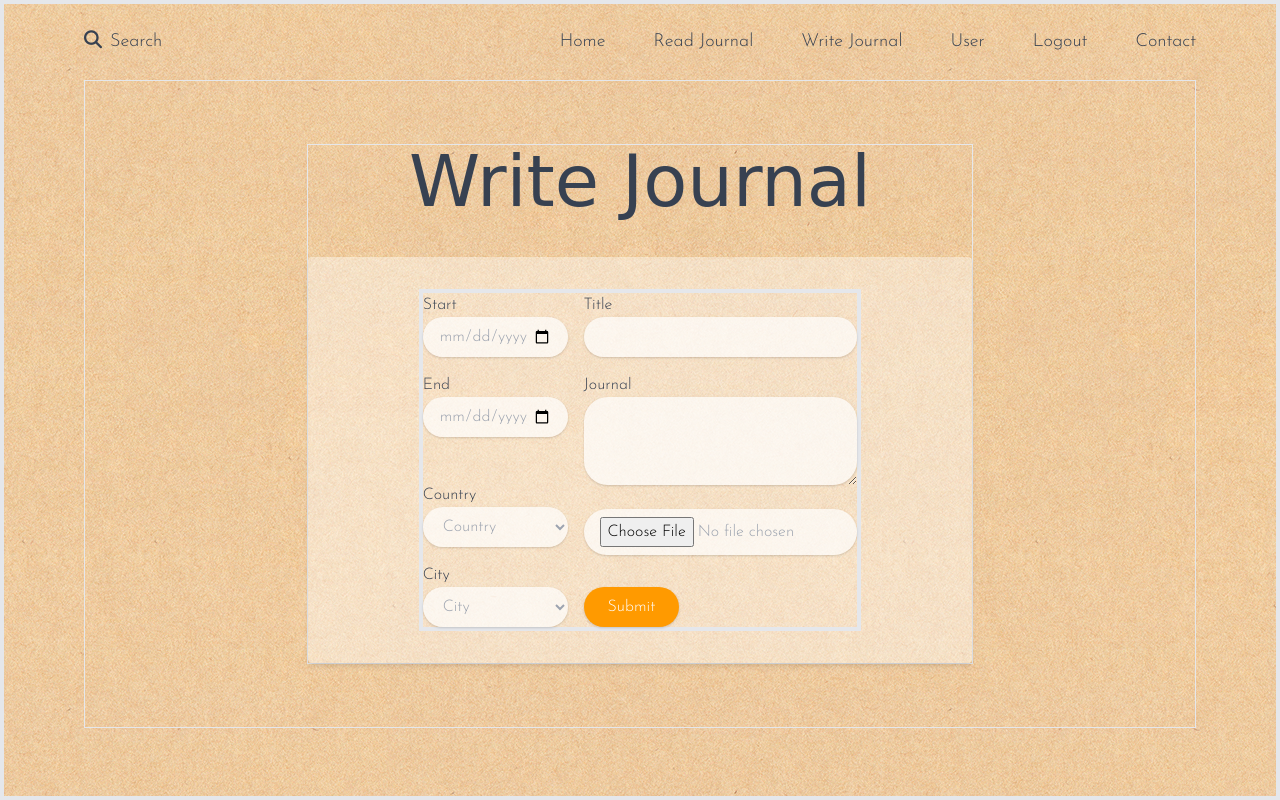
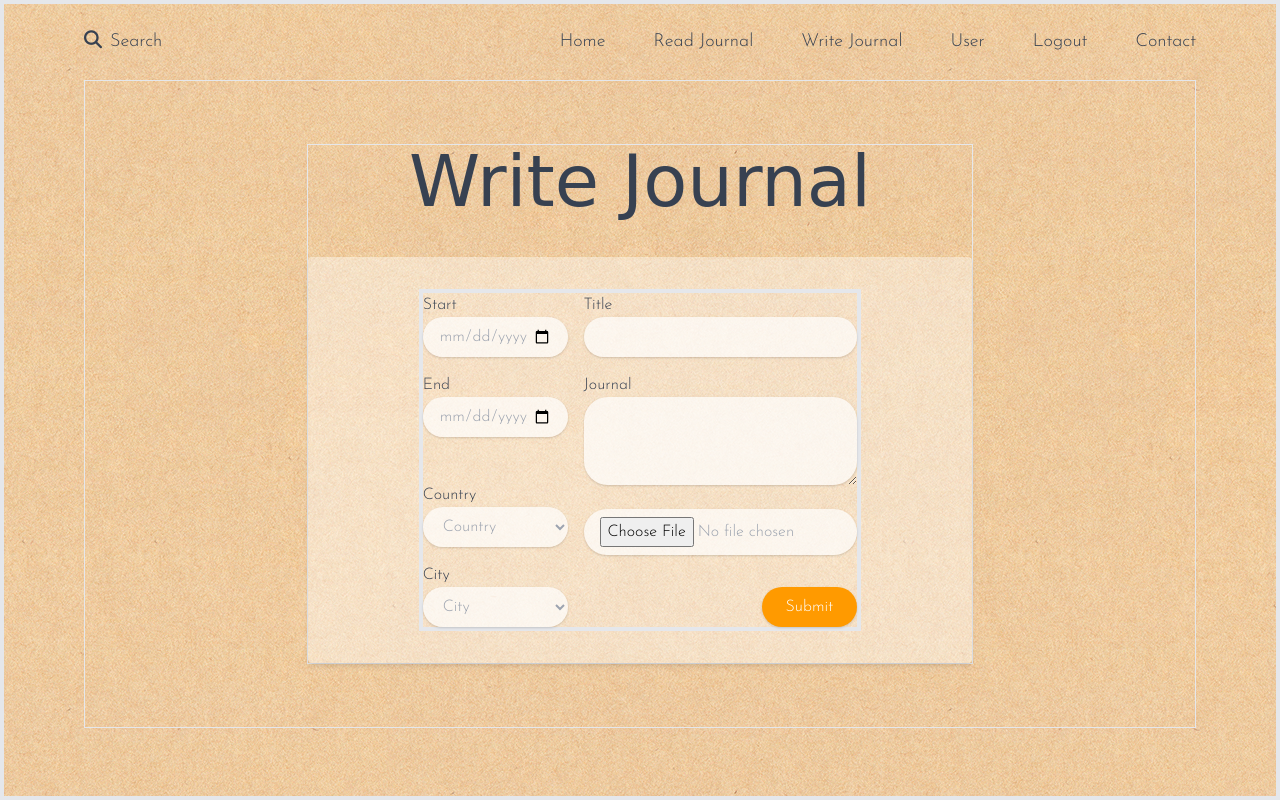
Before and after one commit to ayumitanaka13/journaly, a Flask app: page /add_journal in a window 1280 px wide. Run offline with Flask 2, Linux system fonts and the light colour scheme; a user stored in the database is signed in; data comes from the database, SQL or seed files in the repository; style sheets or scripts are compiled from the project's sources; some libraries are stand-ins or nearby versions; some web fonts are replaced.

Commit message:
modified add_journal.html

```diff
--- a/flaskr/templates/add_journal/add_journal.html
+++ b/flaskr/templates/add_journal/add_journal.html
@@ -45,7 +45,7 @@
                     <p class="mt-2 lg:mt-4">
                         {{render_field(form.picture_path, class="input-form sm:h-auto")}}
                     </p>
-                    <p class="mt-4 lg:mt-8">
+                    <p class="mt-4 lg:mt-8 text-right">
                         {{form.submit(class="h-10 btn-lightorange py-0 sm:py-0 px-6")}}
                     </p>
                 </div>
```
